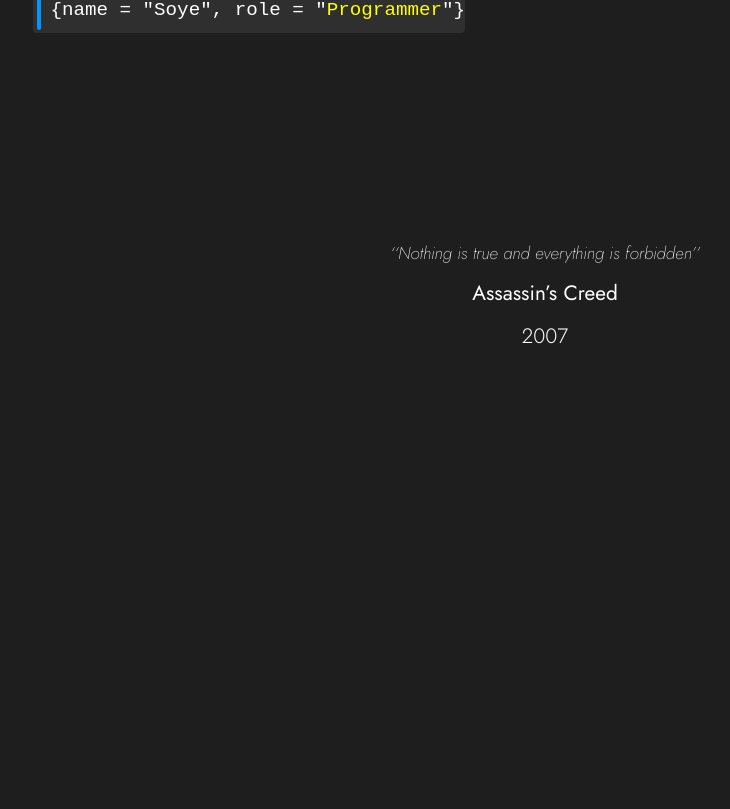
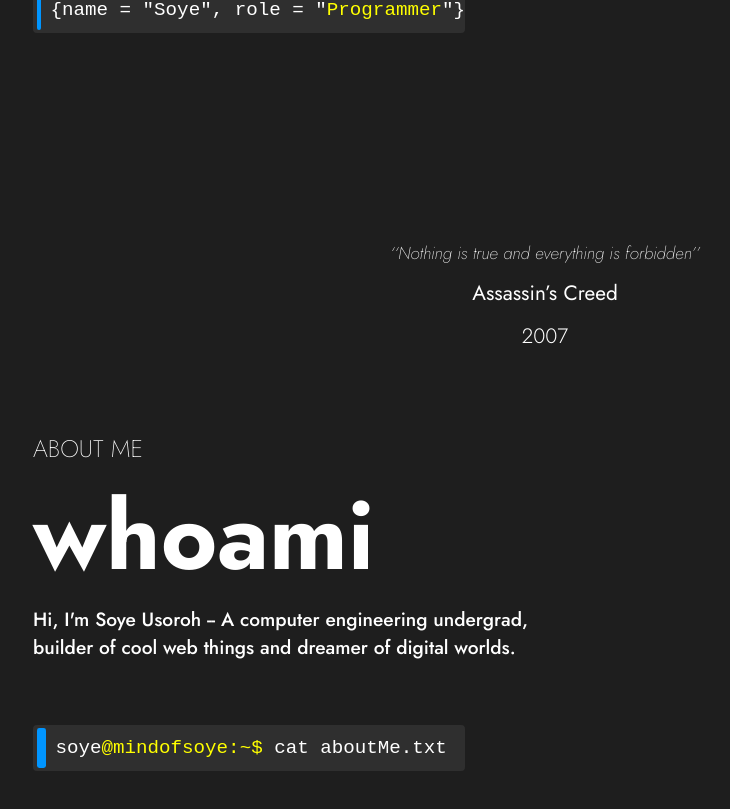
Before and after one commit to soyedotcom/soye.com, a React (Vite) app: page / in a window 1280 px wide. Shown: the part 359-1168 px from the top of the page, without its empty margins (95-825 px from the left). Before the commit the page ends 880 px from the top, so only its background shows below. Built offline with nearby package versions, Linux system fonts and the light colour scheme.

Commit message:
Add properties to AboutMe.jsx

```diff
--- /dev/null
+++ b/src/components/AboutBlock.jsx
@@ -0,0 +1,2 @@
+const AboutBlock = () => {};
+export default AboutBlock;
--- a/src/components/AboutMe.jsx
+++ b/src/components/AboutMe.jsx
@@ -1,2 +1,33 @@
-const AboutMe = () => {};
-export default AboutMe;
+import AboutBlock from "./AboutBlock";
+import Codeblock from "./Codeblock";
+import HeadingWithPageTitle from "./HeadingWithPageTitle";
+import QuoteBlock from "./QuoteBlock";
+
+import "./styles/HomePage.css";
+
+const HomePage = () => {
+  return (
+    <main className="web-section">
+      <div>
+        <HeadingWithPageTitle
+          currentSect="ABOUT ME"
+          sectTitle="whoami"
+          subHeading="Hi, I'm Soye Usoroh -- A computer engineering undergrad, builder of cool web things and dreamer of digital worlds."
+        />
+        <Codeblock
+          codeText={
+            <>
+              soye
+              <span className="code-highlight">@mindofsoye:~$ </span>
+              cat aboutMe.txt
+            </>
+          }
+        />
+      </div>
+      <div>
+        <AboutBlock />
+      </div>
+    </main>
+  );
+};
+export default HomePage;
--- a/src/components/styles/HeadingWithPageTitle.css
+++ b/src/components/styles/HeadingWithPageTitle.css
@@ -11,4 +11,5 @@
 .subheading {
   font-size: 1.2rem;
   font-weight: 500;
+  width: 34.7rem;
 }
```
